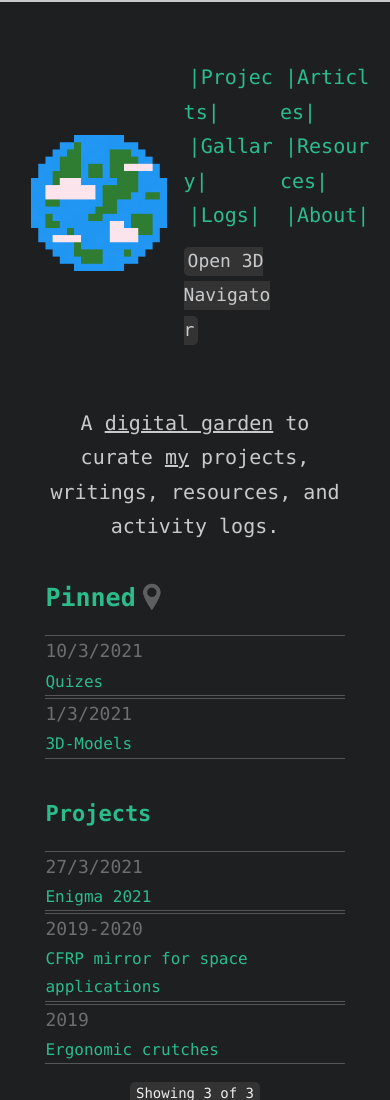
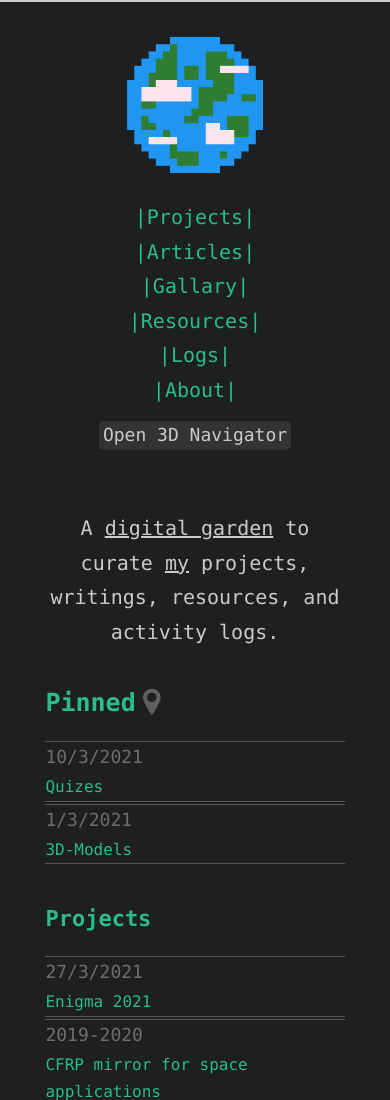
Before and after one commit to kosmoknot/kosmoknot-site, a plain HTML site: page index.html in a window 390 px wide. Shown: the top 1100 px of the page. Drawn offline with Linux system fonts and the light colour scheme.

Commit message:
compatibility

```diff
--- a/style.css
+++ b/style.css
@@ -525,15 +525,13 @@ button:hover{
   .nav .about a{
     font-size: 20px;
   }
-  .head_row{
-    flex-flow: column;
-
-
+  .head_grid{
+    grid-template-columns: auto;
     text-align: center;
   }
   .head{
     display: flex;
-
+    flex-direction: column;
     font-size: 20px;
     width: 97%;
     margin-left: auto;
```
